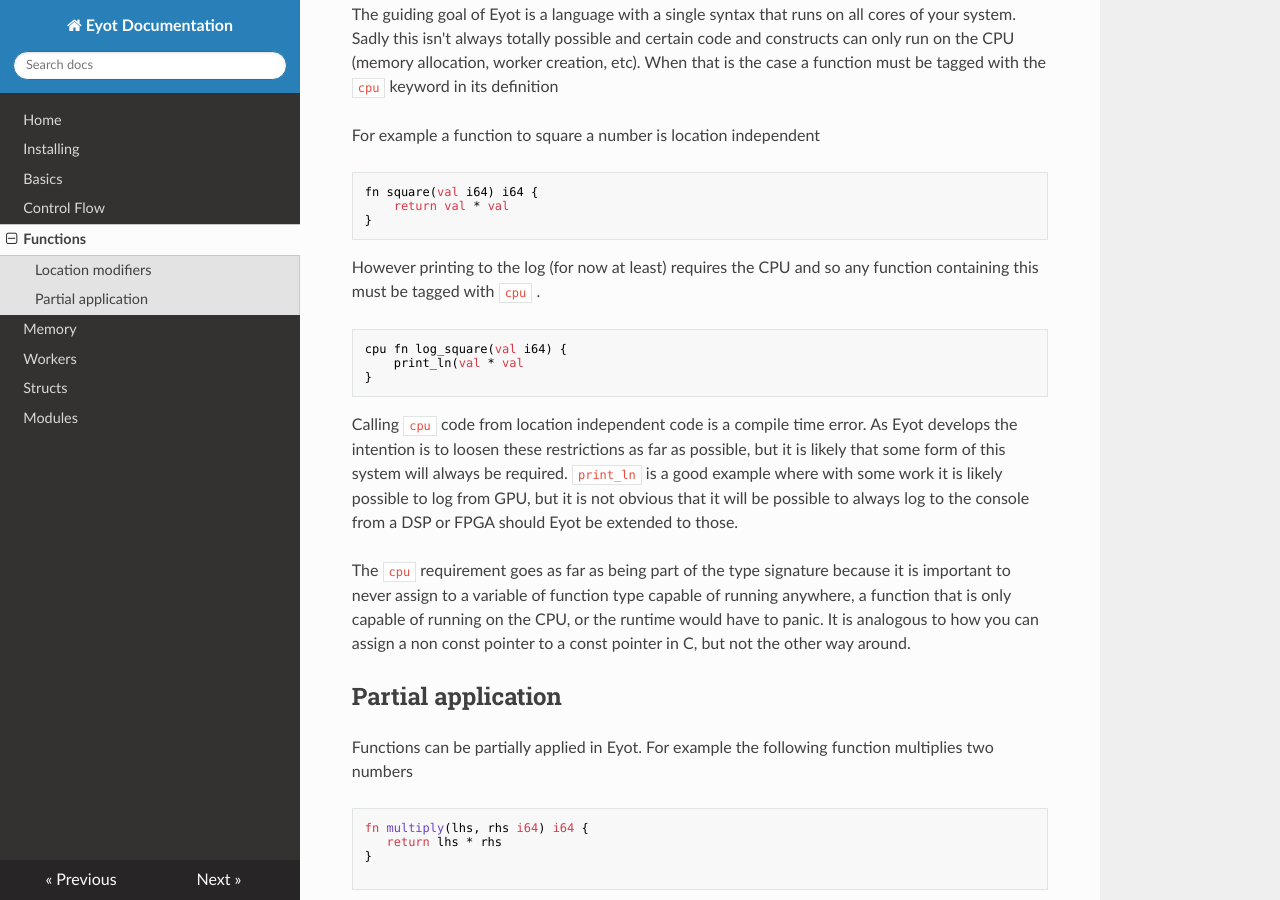
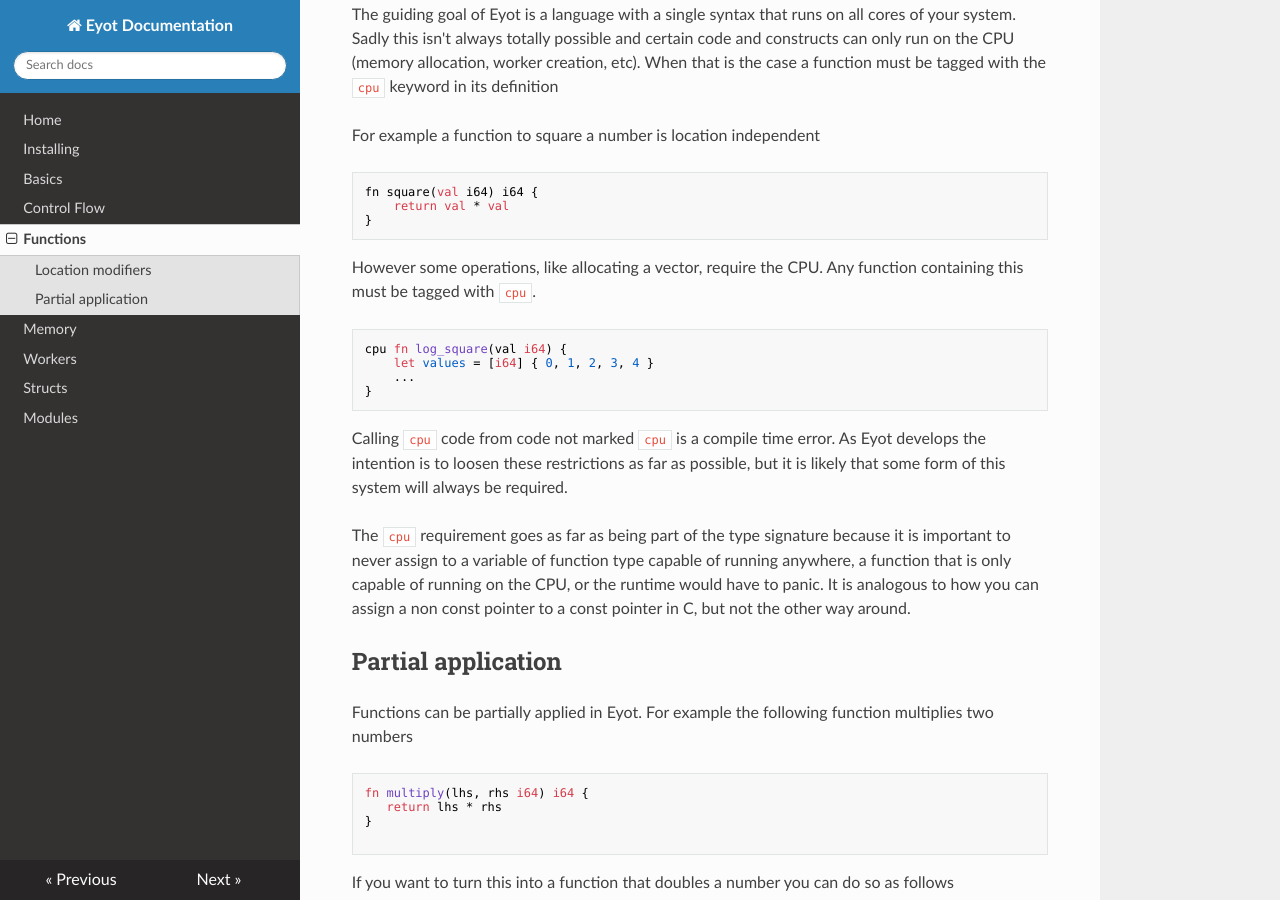
Before and after one commit to steeleduncan/eyot, an MkDocs documentation site: the page built from docs/docs/functions.md, in a window 1280 px wide and 900 px high, scrolled down 503 px. Built offline with MkDocs 1.6.1, drawn with Linux system fonts in a browser that asks for light colours; nearby versions of some CDN libraries.

Commit message:
docs update

````diff
--- a/docs/docs/functions.md
+++ b/docs/docs/functions.md
@@ -31,17 +31,17 @@ fn square(val i64) i64 {
 }
 ```
 
-However printing to the log (for now at least) requires the CPU and so any function containing this must be tagged with `cpu` .
+However some operations, like allocating a vector, require the CPU. Any function containing this must be tagged with `cpu`.
 
 ```
 cpu fn log_square(val i64) {
-    print_ln(val * val
+    let values = [i64] { 0, 1, 2, 3, 4 }
+    ...
 }
 ```
 
-Calling `cpu` code from location independent code is a compile time error.
+Calling `cpu` code from code not marked `cpu` is a compile time error.
 As Eyot develops the intention is to loosen these restrictions as far as possible, but it is likely that some form of this system will always be required.
-`print_ln` is a good example where with some work it is likely possible to log from GPU, but it is not obvious that it will be possible to always log to the console from a DSP or FPGA should Eyot be extended to those.
 
 The `cpu` requirement goes as far as being part of the type signature because it is important to never assign to a variable of function type capable of running anywhere, a function that is only capable of running on the CPU, or the runtime would have to panic.
 It is analogous to how you can assign a non const pointer to a const pointer in C, but not the other way around.
````
Also changed, not shown: docs/docs/installing.md (+2 -1 lines).
